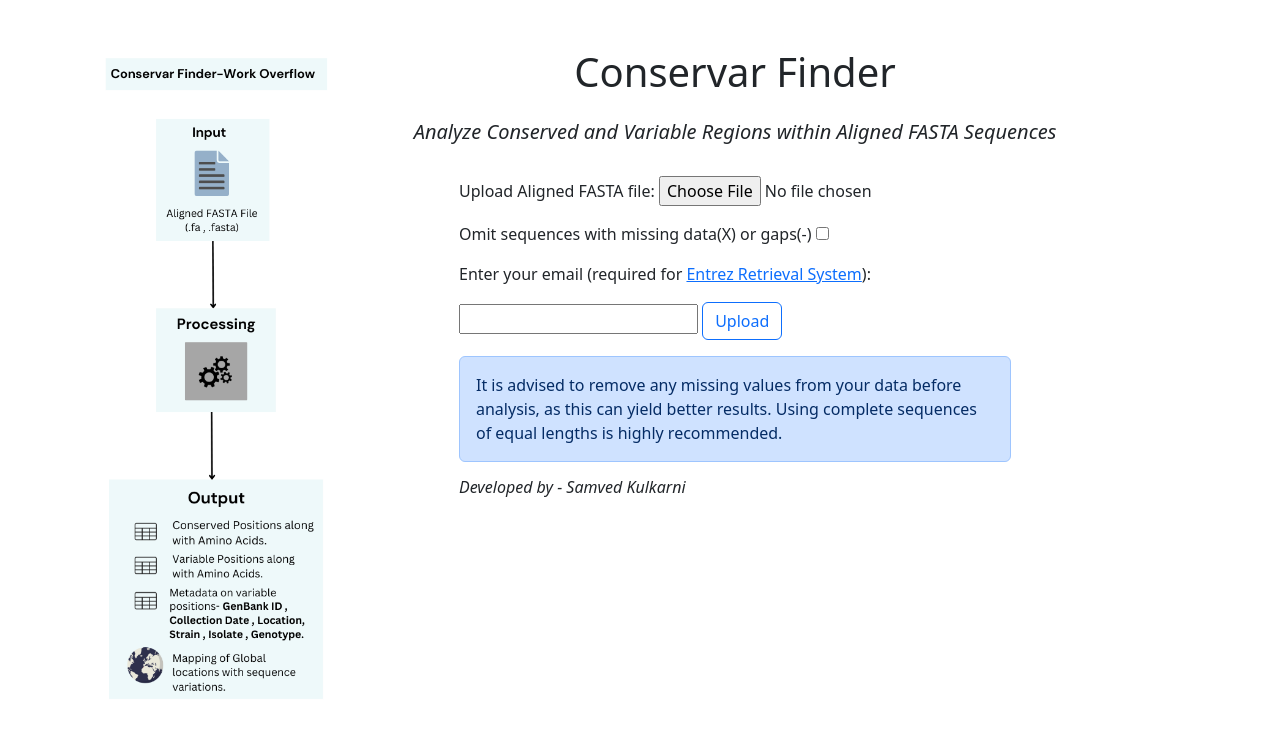
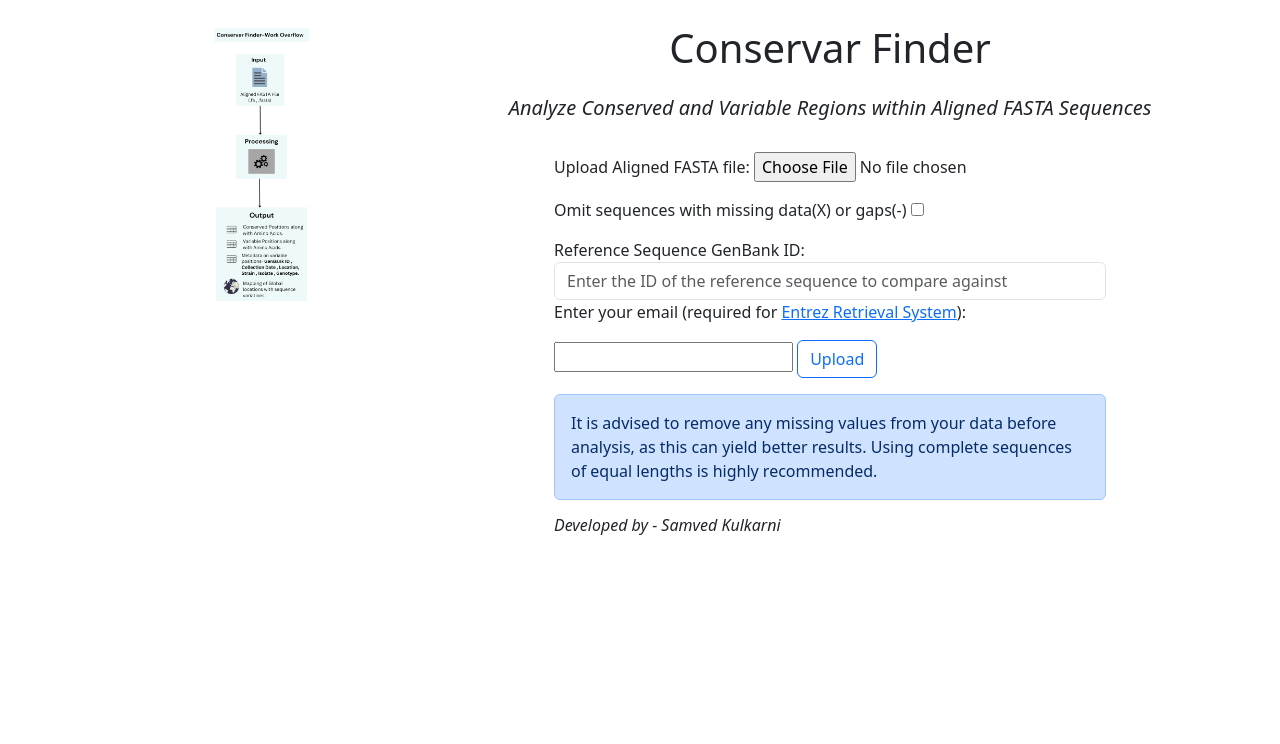
Before and after one commit to samvedk-17/Conservar-Finder, a Flask app: page / in a window 1280 px wide. Shown: the part 56-800 px from the top of the page. Run offline with Flask 3, Linux system fonts and the light colour scheme; some libraries are stand-ins or nearby versions.

Commit message:
index.html

```diff
--- a/templates/index.html
+++ b/templates/index.html
@@ -1,10 +1,13 @@
 {% extends 'base.html' %}
 {% block body %}
-    <div class="container my-5">
+    <div class="container mt-4">
         <div class="row">
-            <!-- Column for the image -->
-            <div class="col-md-3 d-flex justify-content-center align-items-center">
-                <img src="{{ url_for('static', filename='Input-vl.png') }}" alt="Conservar Finder Workflow" class="img-fluid" style="max-width: 450%; height:auto ;  margin-bottom: -20px;">
+            <!-- Column for the workflow image -->
+            <div class="col-md-4 d-flex flex-column align-items-center">
+                <img src="{{ url_for('static', filename='Input-vl.png') }}"
+                     alt="Conservar Finder Workflow"
+                     class="img-fluid"
+                     style="max-width: 500px; height: auto;">
             </div>
 
             <!-- Column for the form -->
@@ -23,6 +26,11 @@
                         <label for="omit_missing">Omit sequences with missing data(X) or gaps(-)</label>
                         <input type="checkbox" id="omit_missing" name="omit_missing">
                     </div>
+                    <div class="form-group">
+                        <label for="ref_seq_id">Reference Sequence GenBank ID:</label>
+                        <input type="text" class="form-control" id="ref_seq_id" name="ref_seq_id" required
+                               placeholder="Enter the ID of the reference sequence to compare against">
+                    </div>
                     <div class="mb-3">
                         <label for="email">Enter your email (required for <a href="https://www.ncbi.nlm.nih.gov/Web/Search/entrezfs.html">Entrez Retrieval System</a>):</label>
                         <div class="mb-3"></div>
@@ -35,7 +43,6 @@
                     </div>
 
                     <div class="mb-3"><h6><em>Developed by - Samved Kulkarni</em></h6></div>
-
                 </form>
             </div>
         </div>
```
